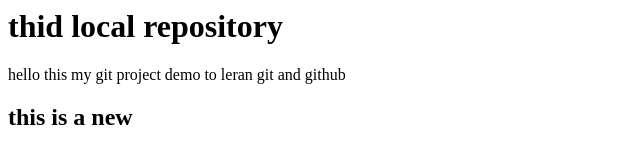
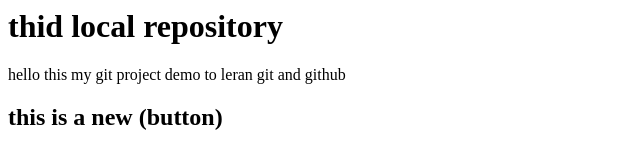
Before and after one commit to dhruti22/LocalRepo, a plain HTML site: page index.html in a window 1280 px wide. Shown: the whole page, without its empty margins (0-640 px from the left). Drawn offline with Linux system fonts and the light colour scheme.

Commit message:
add button

```diff
--- a/index.html
+++ b/index.html
@@ -1,3 +1,3 @@
 <h1>thid local repository</h1>
 <p>hello this my git project demo to leran git and github</p>
-<h2>this is a new </h2>
+<h2>this is a new (button)</h2>
```
